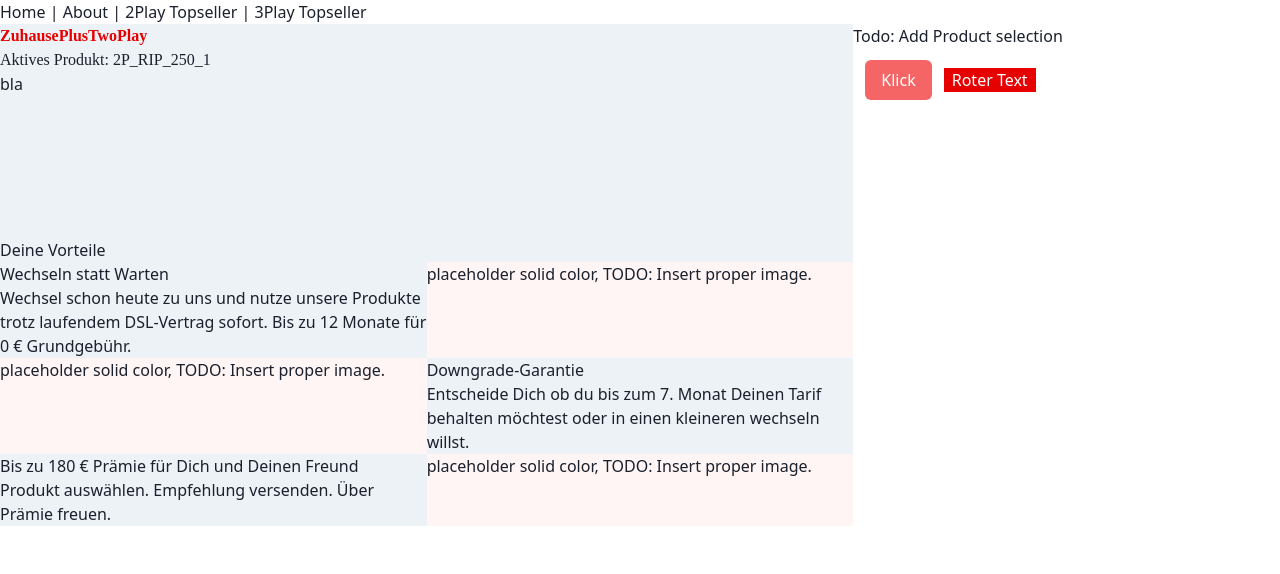
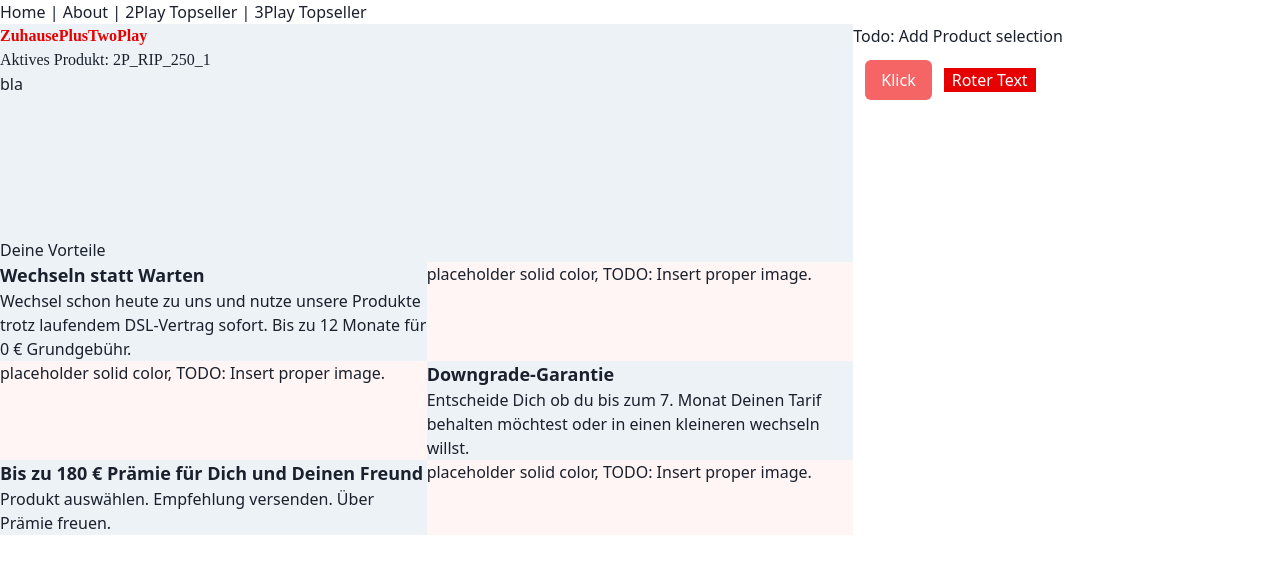
Before and after one commit to schafeld/produktselektor-breitband, a Vue app in the folder produktselektor-breitband/: page /#/ in a window 1280 px wide. Shown: the top 574 px of the page. Built offline with nearby package versions, Linux system fonts and the light colour scheme; a web font is replaced by a local one.

Commit message:
add headline styling

```diff
--- a/produktselektor-breitband/src/assets/styles/styles-vodafone.css
+++ b/produktselektor-breitband/src/assets/styles/styles-vodafone.css
@@ -72,6 +72,13 @@
 }
 
 .btn {
+  /* TODO: Refactor */
   @apply px-4 py-2 m-3 text-white bg-red-500 rounded-md inline-block;
   cursor:pointer
 }
+
+/* Class names adopted from Vodafone's ZuhausePlus website */
+.hl-beta {
+  @apply text-lg;
+  font-weight: bold;
+}
--- a/produktselektor-breitband/src/components/templates/ZuhausePlusTwoPlay.vue
+++ b/produktselektor-breitband/src/components/templates/ZuhausePlusTwoPlay.vue
@@ -16,7 +16,7 @@
         <!-- TODO: Turn article into/ use molecule 1/3 -->
         <article class="provider-change flex w-full flex-col lg:flex-row">
           <div class="article-text lg:w-1/2 w-full">
-            <h3>Wechseln statt Warten</h3>
+            <h3 class="hl-beta">Wechseln statt Warten</h3>
             <p>
               Wechsel schon heute zu uns und nutze unsere Produkte trotz
               laufendem DSL-Vertrag sofort. Bis zu 12 Monate für 0 €
@@ -35,7 +35,7 @@
             placeholder solid color, TODO: Insert proper image.
           </div>
           <div class="article-text lg:w-1/2 sm:w-full order-1 lg:order-2">
-            <h3>Downgrade-Garantie</h3>
+            <h3 class="hl-beta">Downgrade-Garantie</h3>
             <p>
               Entscheide Dich ob du bis zum 7. Monat Deinen Tarif behalten
               möchtest oder in einen kleineren wechseln willst.
@@ -47,7 +47,9 @@
           class="recommendation-premium flex w-full flex-col lg:flex-row"
         >
           <div class="article-text lg:w-1/2 w-full">
-            <h3>Bis zu 180 € Prämie für Dich und Deinen Freund</h3>
+            <h3 class="hl-beta">
+              Bis zu 180 € Prämie für Dich und Deinen Freund
+            </h3>
             <p>
               Produkt auswählen. Empfehlung versenden. Über Prämie freuen.
             </p>
```
